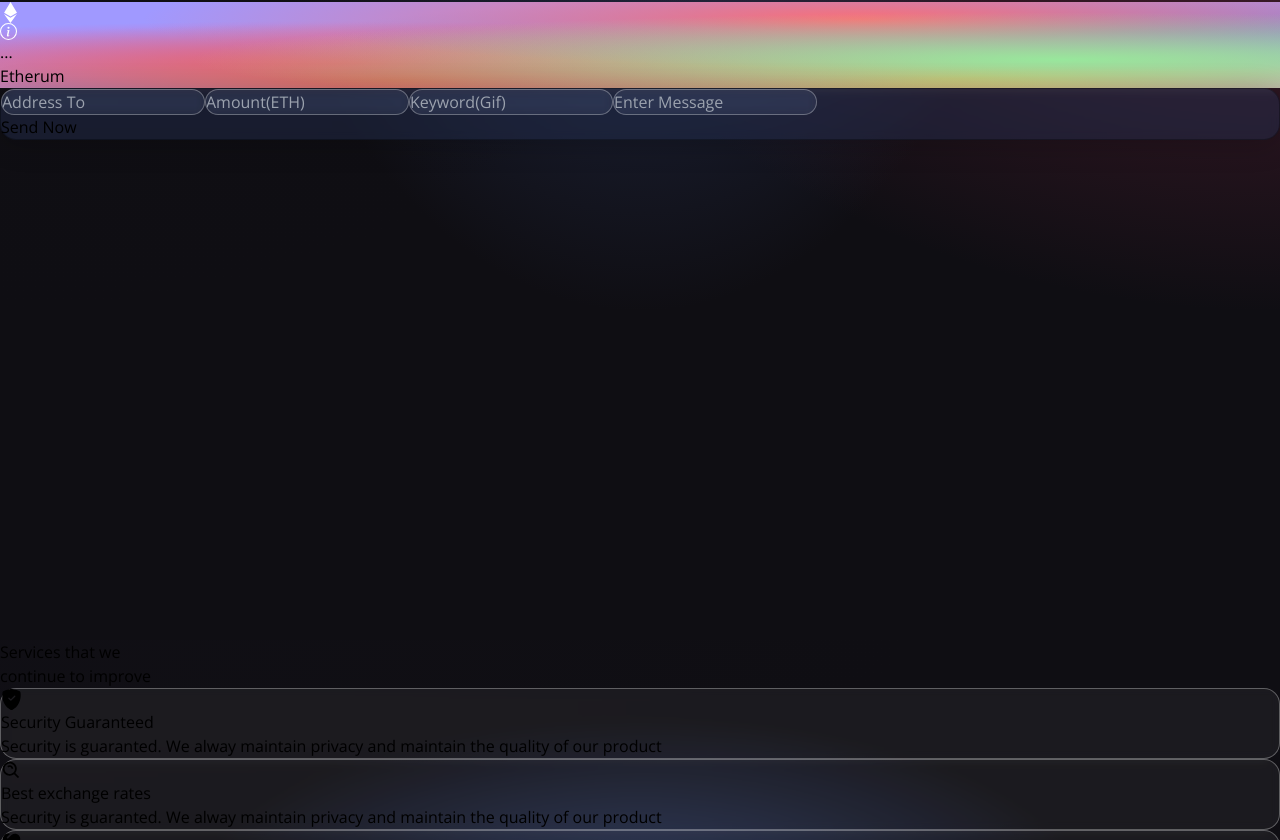
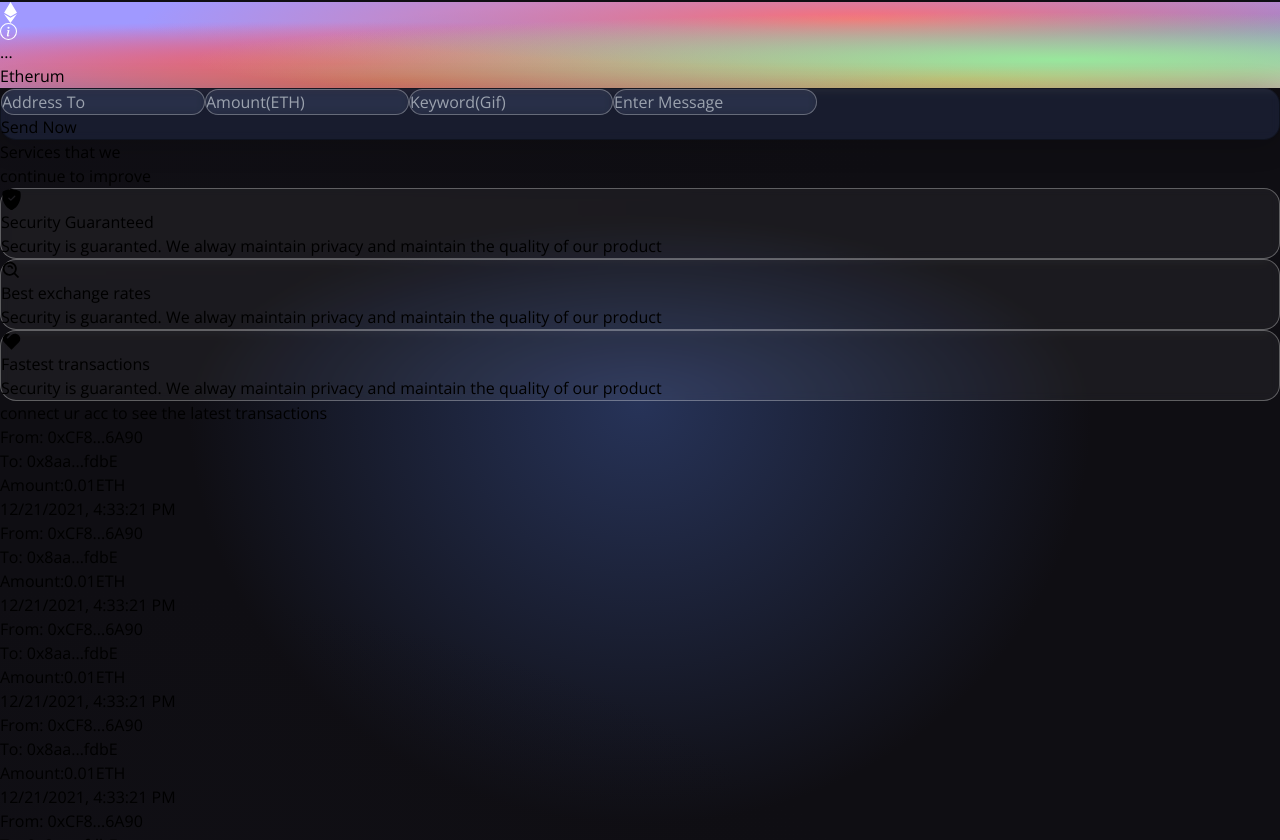
Before and after one commit to Ektapandey21/crypto-transfer, a React (Vite) app in the folder client/: page / in a window 1280 px wide. Shown: the part 480-1320 px from the top of the page. Built offline with nearby package versions, Linux system fonts and the light colour scheme.

Commit message:
removed embedded code again

```diff
--- a/client/src/App.jsx
+++ b/client/src/App.jsx
@@ -5,13 +5,7 @@
       <div className='gradient-bg-welcome'>
         <Navbar/>
         <Welcome/>
-        <iframe
-          src="<iframe src='https://webchat.botframework.com/embed/chat8867-bot?s='zkKj0Zq5MIM.FhfVG6kB4UejSRo_U68mkLy4B3g0UywIfr7Hx-KVG5k'  style='min-width: 400px; width: 100%; min-height: 500px;'></iframe>" // Replace this with your actual embedded code URL
-          width="100%"
-          height="500px"
-          style={{ border: 'none' }}
-          allow="clipboard-write"
-        ></iframe>
+
       </div>
       <Services/>
       <Transaction/>
```
